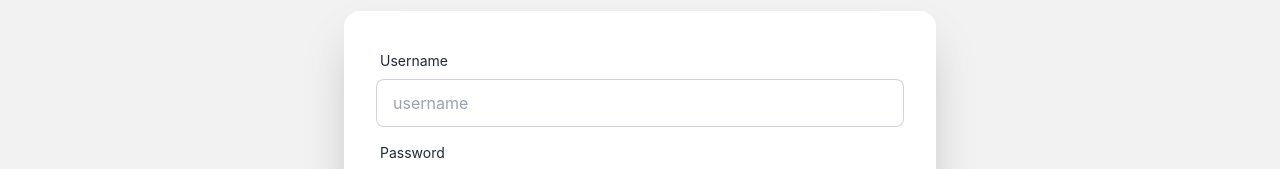
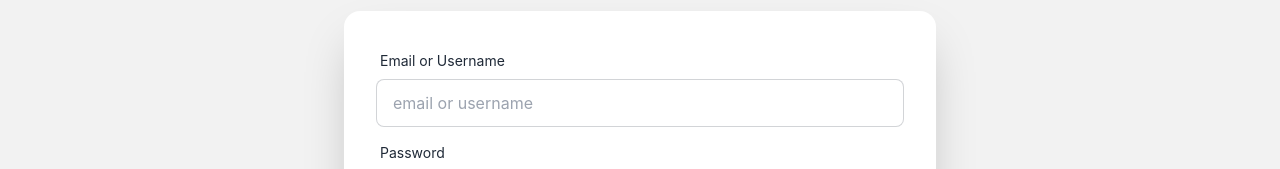
Before and after one commit to MisterH100/datamanager, a React (Vite) app: page / in a window 1280 px wide. Shown: the part 310-479 px from the top of the page. Built offline with nearby package versions, Linux system fonts and the light colour scheme; no server answers.

Commit message:
add email/username login

```diff
--- a/src/components/editUser.tsx
+++ b/src/components/editUser.tsx
@@ -15,12 +15,12 @@ export const EditUser = ({editRef}:{editRef: any}) =>{
 
     const HandleSubmit = async (e: any) =>{
         e.preventDefault()
-        if(newUserName.username != null){
+        if(newUserName.email != null){
             setLoading(true)
             try {
 
                 await axios.put(`https://misterh-api-server.onrender.com/api/user/update-user/${user._id}`, {
-                    username: newUserName.username,
+                    username: newUserName.email,
                     password: newUserName.password
                 },
                 {headers: {
--- a/src/components/login.tsx
+++ b/src/components/login.tsx
@@ -26,7 +26,7 @@ export const Login = ()=>{
               setIsAuthenticated(response.data.authenticated);
               setUser(response.data.user);
               setLoading(false);
-              setToken(recent.token)
+              setToken(recent.token);
             })
         } catch (error) {
            console.log(error)
@@ -37,12 +37,12 @@ export const Login = ()=>{
 
     const HandleSubmit = async (e: any) =>{
         e.preventDefault()
-        if(login.username != null){
+        if(login.email != null){
             setLoading(true)
             try {
 
                 await axios.post("https://misterh-api-server.onrender.com/api/login", {
-                    username: login.username,
+                    email: login.email,
                     password: login.password
                 },
                 {headers: {
@@ -87,16 +87,16 @@ export const Login = ()=>{
                         <form className="card-body">
                             <div className="form-control text-black dark:text-white">
                                 <label
-                                    htmlFor="username"
+                                    htmlFor="email"
                                     className="label">
-                                    <span className="label-text">Username</span>
+                                    <span className="label-text">Email or Username</span>
                                 </label>
                                 <input
                                     type="text"
-                                    id="username"
-                                    name="username"
+                                    id="email"
+                                    name="email"
                                     onChange={handleChange}
-                                    placeholder="username"
+                                    placeholder="email or username"
                                     autoComplete="true"
                                     className="input input-bordered"
                                     required
--- a/src/pages/email.tsx
+++ b/src/pages/email.tsx
@@ -26,7 +26,13 @@ const Email = () => {
                             </Link>
                             <span className="text-gray-500 text-sm pl-2">{email.name}</span>
                         </h3>
-
+                        <p>
+                            {
+                                new Date(email.sentAt).toLocaleString("en-ZA", {
+                                    dateStyle: "short",
+                                })
+                            }
+                        </p>
                     </div>
 
                     <div className="p-6 space-y-6">
--- a/src/utils/globalContext.tsx
+++ b/src/utils/globalContext.tsx
@@ -3,7 +3,7 @@ import { useLocalStroge } from './useLocalStorage';
 import axios from 'axios';
 
 export interface ILogin{
-    username: string;
+    email: string;
     password: string;
 }
 
--- a/src/utils/useGetEmails.tsx
+++ b/src/utils/useGetEmails.tsx
@@ -3,15 +3,16 @@ import { useGlobalContext } from "./globalContext"
 import axios from "axios"
 
 
-interface IEmails{
-    _id?: number,
+interface IEmail{
+    _id: number,
     name: string,
     email: string,
-    message: string
+    message: string,
+    sentAt:Date,
 }
 
 export const useGetEmails = () =>{
-    const [emails, setEmails] = useState<IEmails[]>([{}as IEmails])
+    const [emails, setEmails] = useState<IEmail[]>([{}as IEmail])
     const {setLoading} = useGlobalContext()
 
     const fetchData = async () => {
@@ -33,12 +34,6 @@ export const useGetEmails = () =>{
     return emails
 }
 
-interface IEmail{
-    _id: number,
-    name: string,
-    email: string,
-    message: string
-}
 
 export const useGetEmail = (emailId:any) =>{
     const [email, setEmail] = useState<IEmail>({} as IEmail);
```
